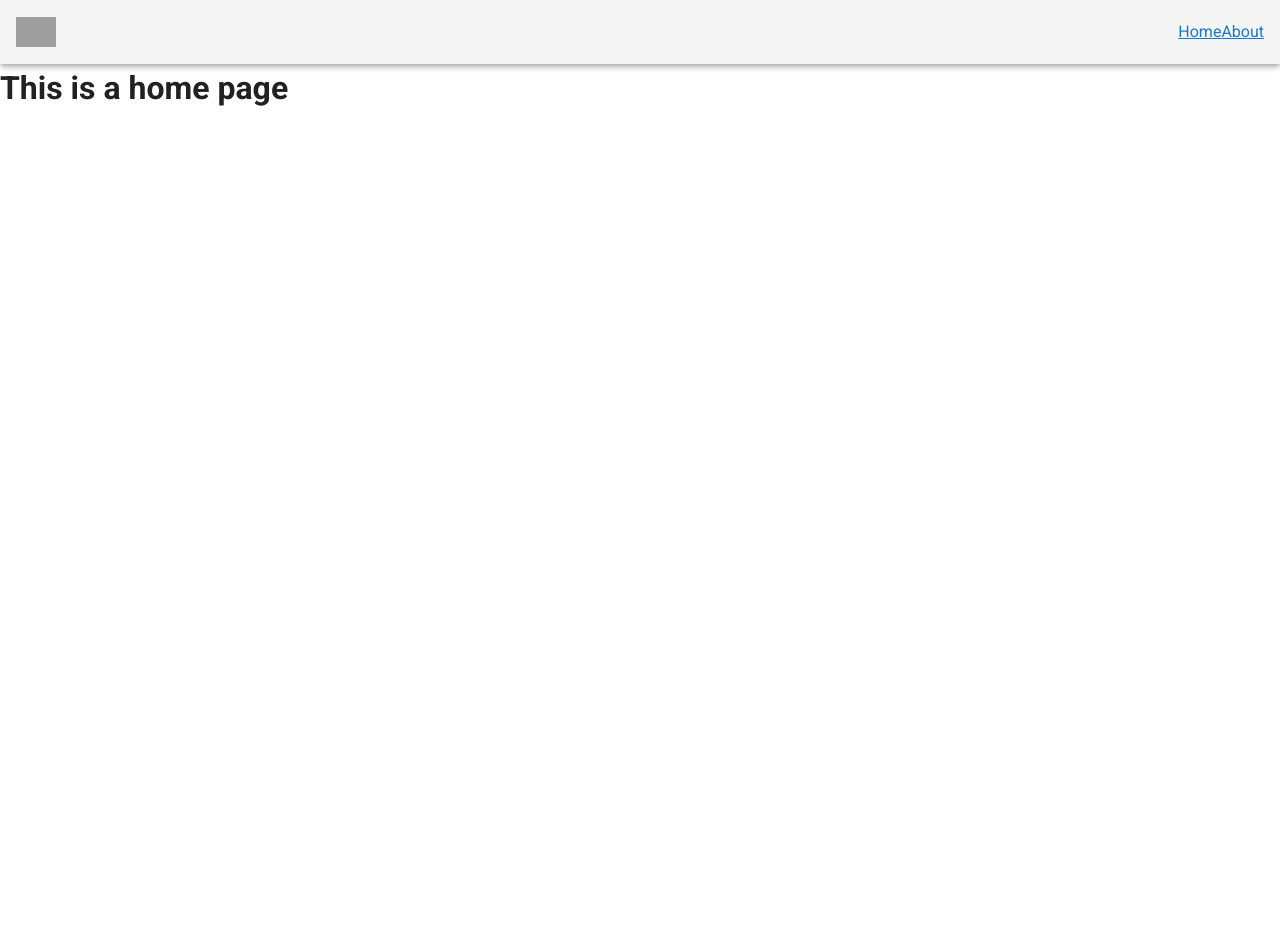
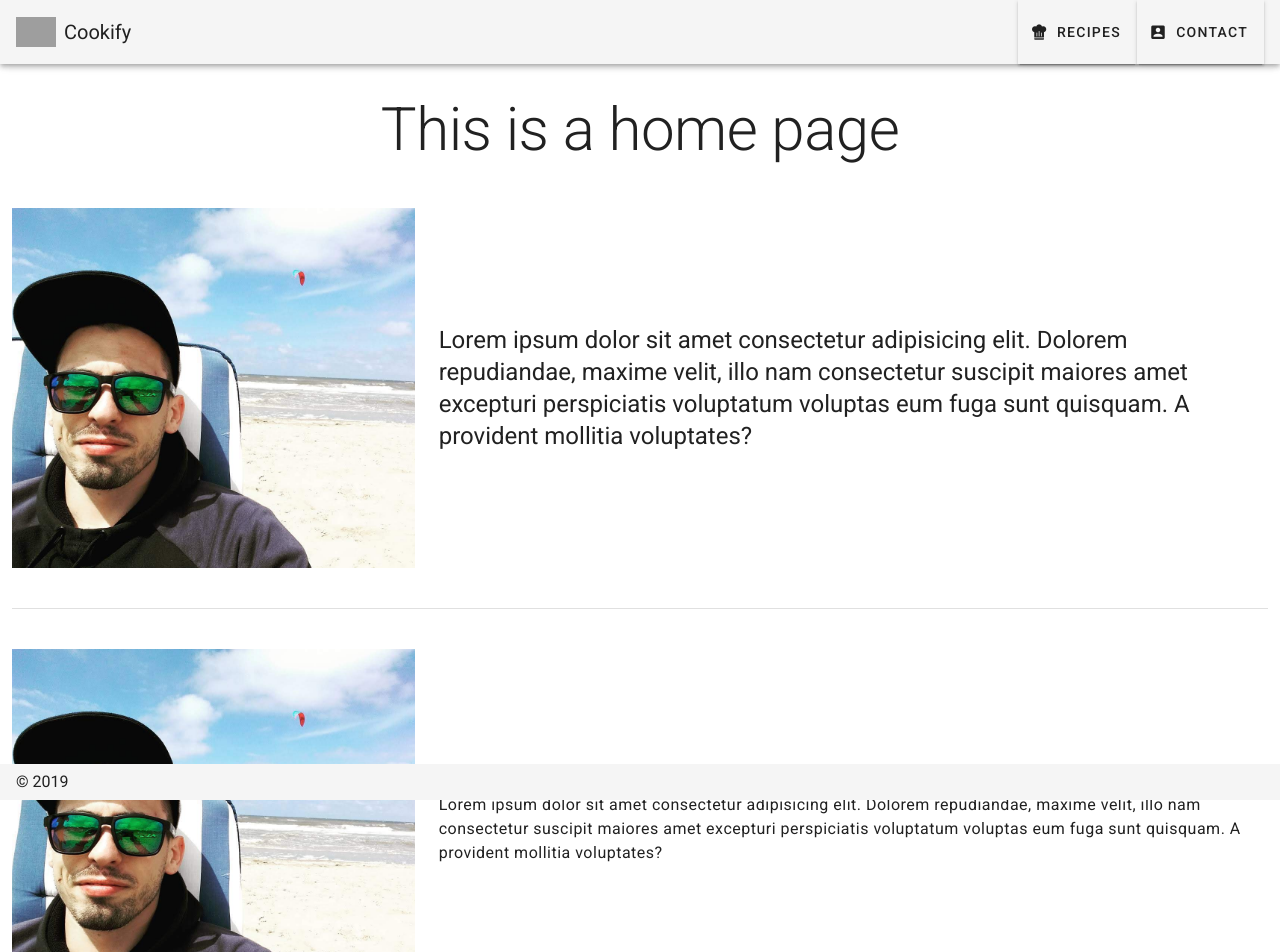
Before and after one commit to geoeg/cookify, a Vue app: page /#/ in a window 1280 px wide. Shown: the top 952 px of the page. Before the commit the page ends 800 px from the top, so only its background shows below. Built offline with nearby package versions, Linux system fonts and the light colour scheme; grey boxes are pictures that could not be loaded.

Commit message:
setup home basic structure

```diff
--- a/public/index.html
+++ b/public/index.html
@@ -8,6 +8,7 @@
     <title><%= htmlWebpackPlugin.options.title %></title>
     <link rel="stylesheet" href="https://fonts.googleapis.com/css?family=Roboto:100,300,400,500,700,900">
     <link rel="stylesheet" href="https://cdn.jsdelivr.net/npm/@mdi/font@latest/css/materialdesignicons.min.css">
+    <link href="https://cdn.jsdelivr.net/npm/@mdi/font@4.x/css/materialdesignicons.min.css" rel="stylesheet">
   </head>
   <body>
     <noscript>
--- a/src/App.vue
+++ b/src/App.vue
@@ -1,35 +1,31 @@
 <template>
   <v-app>
-    <v-app-bar app>
-      <div class="d-flex align-center">
-        <v-img
-          alt="Vuetify Logo"
-          class="shrink mr-2"
-          contain
-          src="https://cdn.vuetifyjs.com/images/logos/vuetify-logo-dark.png"
-          transition="scale-transition"
-          width="40"
-        />
-      </div>
-      <v-spacer></v-spacer>
-      <router-link to="/" tag="button"><a>Home</a></router-link>
-      <router-link to="/about" tag="button"><a>About</a></router-link>
-    </v-app-bar>
+
+    <nav-bar></nav-bar>
 
     <v-content>
       <router-view></router-view>
     </v-content>
+
+    <v-footer app>
+      <span>&copy; 2019</span>
+    </v-footer>
+
   </v-app>
 </template>
 
 <script>
+import NavBar from './components/NavBar.vue';
+
 export default {
   name: "App",
+  components: {
+    'nav-bar': NavBar
+  },
+  data: () => ({
 
-  components: {},
-
-  data: () => ({
-    //
   }),
 };
 </script>
+
+<style scoped></style>
--- /dev/null
+++ b/src/components/NavBar.vue
@@ -0,0 +1,49 @@
+<template>
+  <v-app-bar app>
+    <div class="d-flex align-center">
+      <v-img
+        alt="Vuetify Logo"
+        class="shrink mr-2"
+        contain
+        src="https://cdn.vuetifyjs.com/images/logos/vuetify-logo-dark.png"
+        transition="scale-transition"
+        width="40"
+      />
+    </div>
+    <v-toolbar-title>Cookify</v-toolbar-title>
+    <v-spacer></v-spacer>
+    <v-toolbar-items>
+      <v-btn v-for="item in items" :key="item.title" :to="item.link">
+        <v-icon left>{{ item.icon }}</v-icon>
+        {{ item.title }}
+      </v-btn>
+    </v-toolbar-items>
+  </v-app-bar>
+</template>
+
+<script>
+export default {
+  data() {
+    return {};
+  },
+  computed: {
+    items() {
+      let menuItems = [
+        {
+          title: "Recipes",
+          icon: "mdi-chef-hat",
+          link: "/recipes",
+        },
+        {
+          title: "Contact",
+          icon: "mdi-account-box",
+          link: "/contact",
+        },
+      ];
+      return menuItems;
+    },
+  },
+};
+</script>
+
+<style scoped></style>
--- a/src/plugins/vuetify.js
+++ b/src/plugins/vuetify.js
@@ -4,4 +4,7 @@ import Vuetify from 'vuetify/lib';
 Vue.use(Vuetify);
 
 export default new Vuetify({
+  icons: {
+    iconfont: 'mdi', // 'mdi' || 'mdiSvg' || 'md' || 'fa' || 'fa4' || 'faSvg'
+  },
 });
--- a/src/router/index.js
+++ b/src/router/index.js
@@ -11,12 +11,27 @@ Vue.use(VueRouter)
     component: Home
   },
   {
-    path: '/about',
-    name: 'About',
+    path: '/recipes',
+    name: 'recipes',
     // route level code-splitting
     // this generates a separate chunk (about.[hash].js) for this route
     // which is lazy-loaded when the route is visited.
-    component: () => import(/* webpackChunkName: "about" */ '../views/About.vue')
+    component: () => import(/* webpackChunkName: "about" */ '../views/Recipes.vue'),
+    children: [
+      {
+        path: '/recipes/recipe',
+        name: 'recipe',
+        component: () => import(/* webpackChunkName: "recipe" */ '../views/Recipe.vue')
+      }
+    ]
+  },
+  {
+    path: '/contact',
+    name: 'contact',
+    // route level code-splitting
+    // this generates a separate chunk (about.[hash].js) for this route
+    // which is lazy-loaded when the route is visited.
+    component: () => import(/* webpackChunkName: "about" */ '../views/Contact.vue')
   }
 ]
 
--- a/src/views/About.vue
+++ /dev/null
@@ -1,5 +0,0 @@
-<template>
-  <div class="about">
-    <h1>This is an about page</h1>
-  </div>
-</template>
--- /dev/null
+++ b/src/views/Contact.vue
@@ -0,0 +1,15 @@
+<template>
+  <div class="contact">
+    <h1>Contact me</h1>
+  </div>
+</template>
+
+<script>
+  export default {
+
+  }
+</script>
+
+<style lang="scss" scoped>
+
+</style>
--- a/src/views/Home.vue
+++ b/src/views/Home.vue
@@ -1,6 +1,69 @@
 <template>
   <div class="home">
-    <h1>This is a home page</h1>
+
+    <v-row justify="center">
+      <p class="display-3 text-center ma-0 pt-4 pb-4 pt-sm-12 pb-sm-12">
+        This is a home page
+      </p>
+    </v-row>
+
+    <v-container fluid class="pt-0 pb-0">
+      <v-row align="center">
+        <v-col cols="12" sm="4">
+          <v-img src="../assets/jokata.jpg" alt="profile-pic"></v-img>
+        </v-col>
+        <v-col cols="12" sm="8">
+          <p class="ma-0 headline">
+            Lorem ipsum dolor sit amet consectetur adipisicing elit. Dolorem
+            repudiandae, maxime velit, illo nam consectetur suscipit maiores
+            amet excepturi perspiciatis voluptatum voluptas eum fuga sunt
+            quisquam. A provident mollitia voluptates?
+          </p>
+        </v-col>
+      </v-row>
+
+      <v-divider class="mt-10 mb-10" />
+
+
+      <v-row align="center">
+        <v-col cols="12" sm="4">
+          <v-img src="../assets/jokata.jpg" alt="profile-pic"></v-img>
+        </v-col>
+        <v-col cols="12" sm="8">
+          <p class="ma-0 body-1">
+            Lorem ipsum dolor sit amet consectetur adipisicing elit. Dolorem
+            repudiandae, maxime velit, illo nam consectetur suscipit maiores
+            amet excepturi perspiciatis voluptatum voluptas eum fuga sunt
+            quisquam. A provident mollitia voluptates?
+          </p>
+        </v-col>
+        <v-col cols="12" sm="4">
+          <v-img src="../assets/jokata.jpg" alt="profile-pic"></v-img>
+        </v-col>
+        <v-col cols="12" sm="8">
+          <p class="ma-0 body-1">
+            Lorem ipsum dolor sit amet consectetur adipisicing elit. Dolorem
+            repudiandae, maxime velit, illo nam consectetur suscipit maiores
+            amet excepturi perspiciatis voluptatum voluptas eum fuga sunt
+            quisquam. A provident mollitia voluptates?
+          </p>
+        </v-col>
+        <v-col cols="12" sm="4">
+          <v-img src="../assets/jokata.jpg" alt="profile-pic"></v-img>
+        </v-col>
+        <v-col cols="12" sm="8">
+          <p class="ma-0 body-1">
+            Lorem ipsum dolor sit amet consectetur adipisicing elit. Dolorem
+            repudiandae, maxime velit, illo nam consectetur suscipit maiores
+            amet excepturi perspiciatis voluptatum voluptas eum fuga sunt
+            quisquam. A provident mollitia voluptates?
+          </p>
+        </v-col>
+      </v-row>
+
+      <v-divider class="mt-10 mb-10" />
+
+    </v-container>
   </div>
 </template>
 
@@ -8,9 +71,12 @@
 // @ is an alias to /src
 
 export default {
-  name: 'Home',
-  components: {
+  name: "Home",
+  components: {},
+  data() {
+    return {
 
-}
-}
+    }
+  }
+};
 </script>
--- /dev/null
+++ b/src/views/Recipe.vue
@@ -0,0 +1,15 @@
+<template>
+  <div>
+    <h1>Single Recipe</h1>
+  </div>
+</template>
+
+<script>
+  export default {
+
+  }
+</script>
+
+<style lang="scss" scoped>
+
+</style>
--- /dev/null
+++ b/src/views/Recipes.vue
@@ -0,0 +1,11 @@
+<template>
+  <div class="recipes">
+    <h1>Recipes</h1>
+  </div>
+</template>
+
+<script>
+export default {};
+</script>
+
+<style lang="scss" scoped></style>
```
Also changed, not shown: src/assets/jokata.jpg (added).
